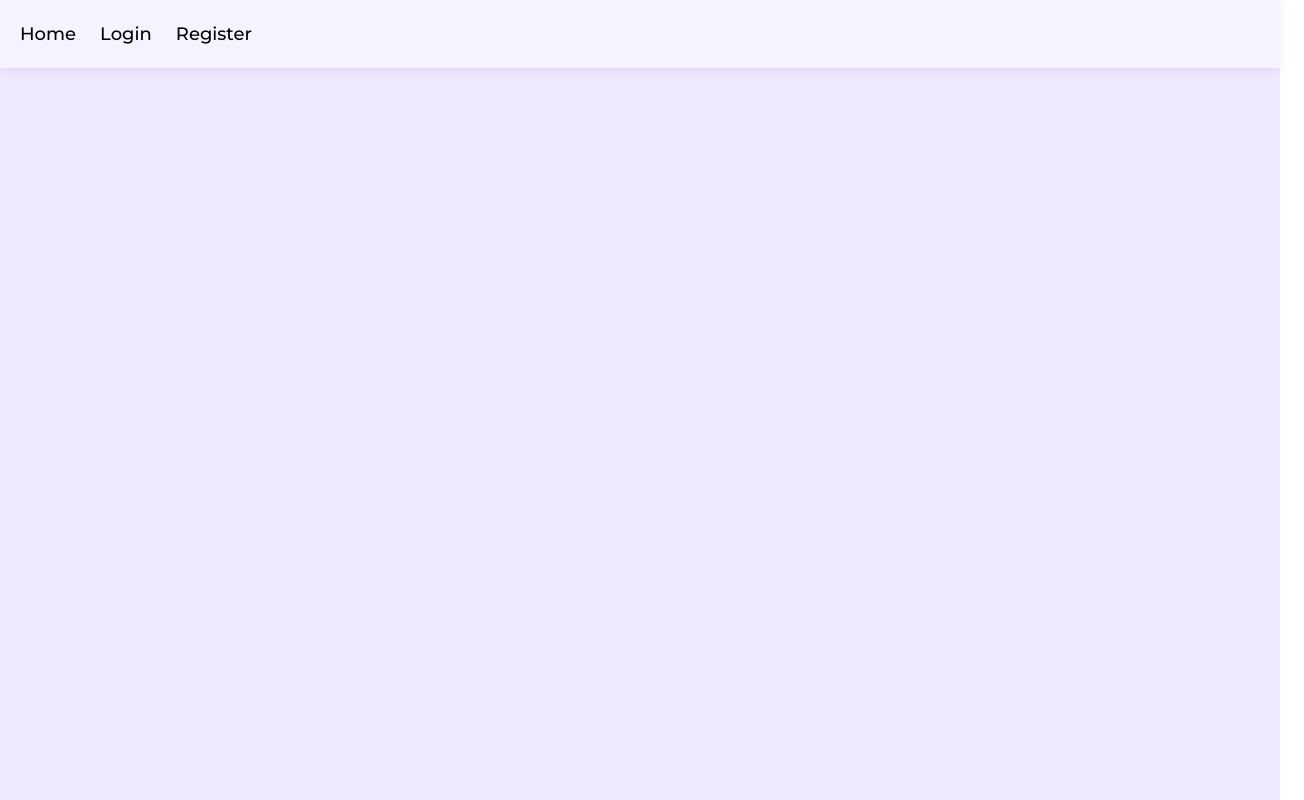
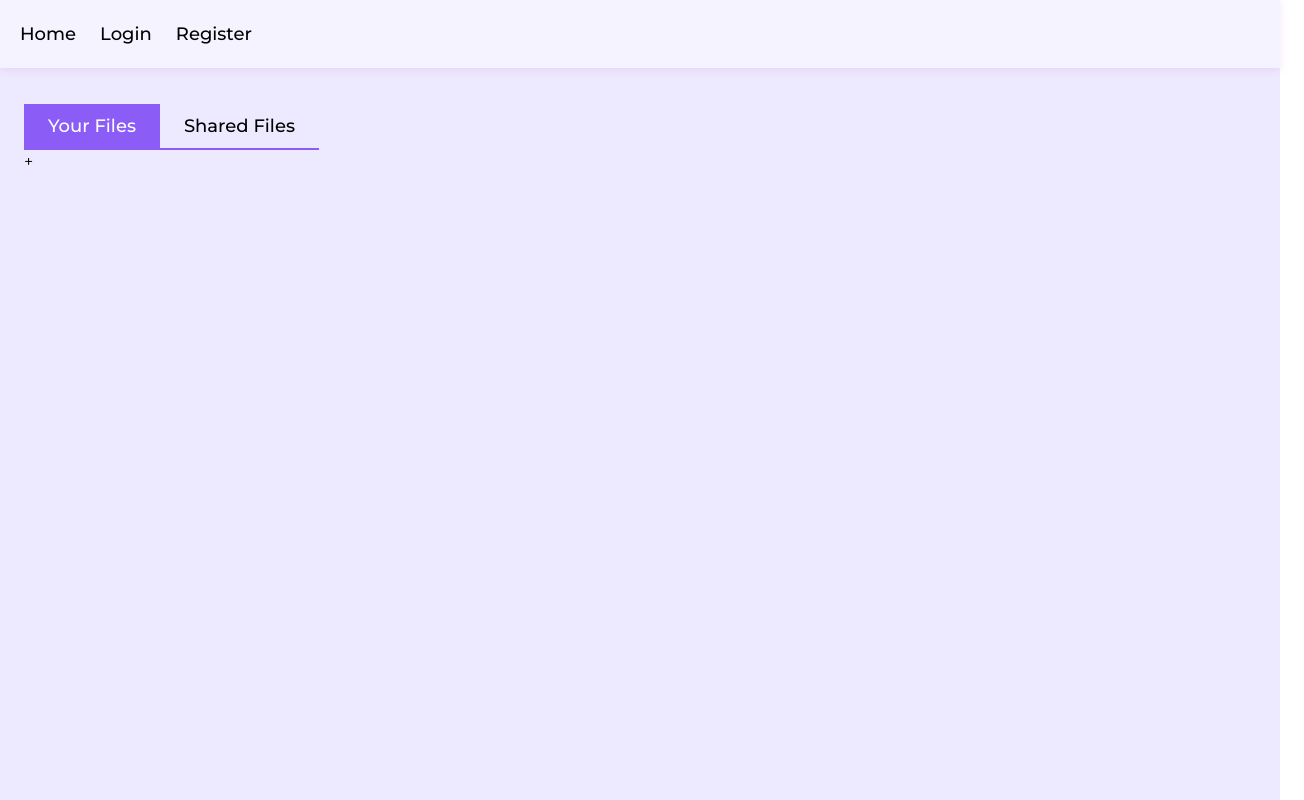
Before and after one commit to krystiano13/docs, a React (Vite) app in the folder client/: page /choose in a window 1280 px wide. Shown: the whole page, 1304 px wide, since content can reach past the window. Built offline with nearby package versions, Linux system fonts and the light colour scheme.

Commit message:
create option buttons for choose view

```diff
--- a/client/src/views/Choose.tsx
+++ b/client/src/views/Choose.tsx
@@ -1,7 +1,24 @@
+import { useState } from "react"
+
 export function Choose() {
+    const [option, setOption] = useState<"your"|"shared">("your");
     return (
-        <div className="w-[100vw] h-[100vh]">
-
+        <div className="w-[100vw] h-[100vh] p-6">
+            <section className="pt-20 flex items-center" id="buttons">
+                <button
+                    className={`${option == "your" && "text-white bg-violet-500"} font-medium text-lg p-2 pl-6 pr-6 border-violet-500 border-b-2 border-b-solid`}
+                    onClick={() => setOption("your")}>
+                        Your Files
+                </button>
+                <button
+                    className={`${option == "shared" && "text-white bg-violet-500"} font-medium text-lg p-2 pl-6 pr-6 border-violet-500 border-b-2 border-b-solid`}
+                    onClick={() => setOption("shared")}>
+                        Shared Files
+                </button>
+            </section>
+            <section id="files" className="w-[100vw] h-auto overflow-y-auto">
+                <button>+</button>
+            </section>
         </div>
     )
 }
```
